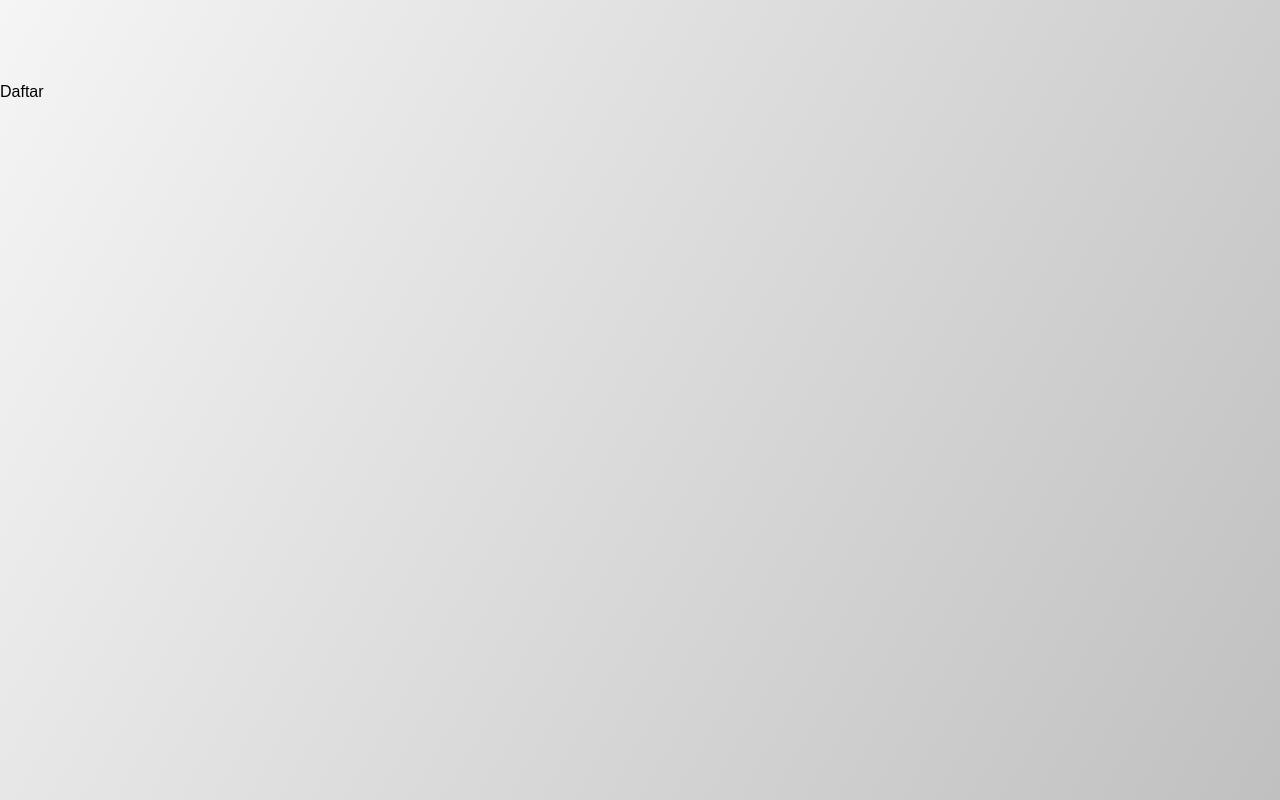
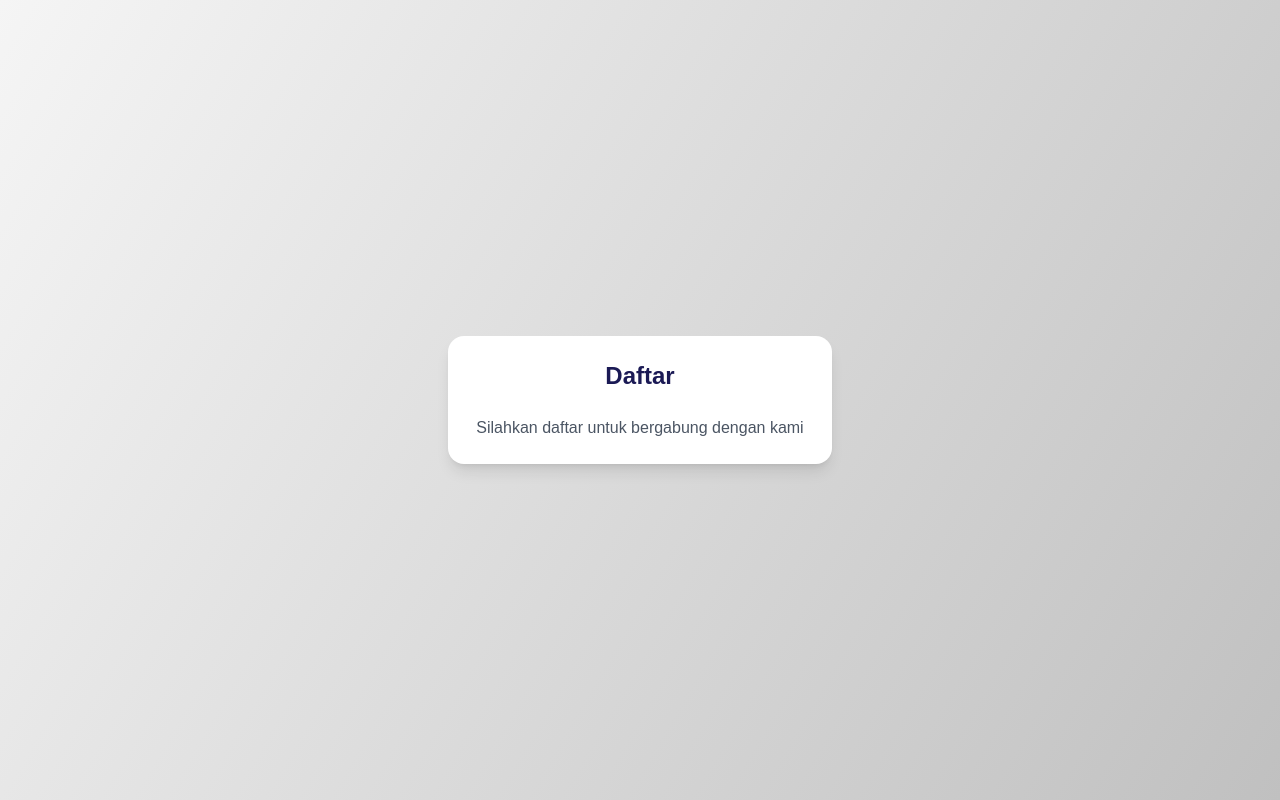
Before and after one commit to DaffaAfdallah/rentfest, a React (Vite) app: page /daftar in a window 1280 px wide. Built offline with nearby package versions, Linux system fonts and the light colour scheme.

Commit message:
masih semangat

```diff
--- a/src/App.jsx
+++ b/src/App.jsx
@@ -17,7 +17,7 @@ const App = () => {
   return (
     <div className="flex flex-col min-h-screen">
       {!masukPage && !daftarPage && <NavbarComp />}
-      <div className={`flex-grow ${!masukPage && !daftarPage ? '' : 'mt-20'}`}>
+      <div className={`flex-grow ${!masukPage && !daftarPage ? '' : 'mt-0'}`}>
         <Routes>
           <Route path="/" element={<Beranda />} />
           <Route path="/fitur" element={<Fitur />} />
--- a/src/pages/Daftar.jsx
+++ b/src/pages/Daftar.jsx
@@ -2,8 +2,11 @@ import React from 'react';
 
 const Daftar = () => {
   return (
-    <div>
-      Daftar
+    <div className="flex items-center justify-center h-screen overflow-hidden">
+      <div className="w-full max-w-sm p-6 space-y-6 bg-white rounded-2xl shadow-lg">
+        <h2 className="text-2xl font-bold text-center text-[#1b1a55]">Daftar</h2>
+        <p className="text-center text-gray-600">Silahkan daftar untuk bergabung dengan kami</p>
+      </div>
     </div>
   );
 };
```
